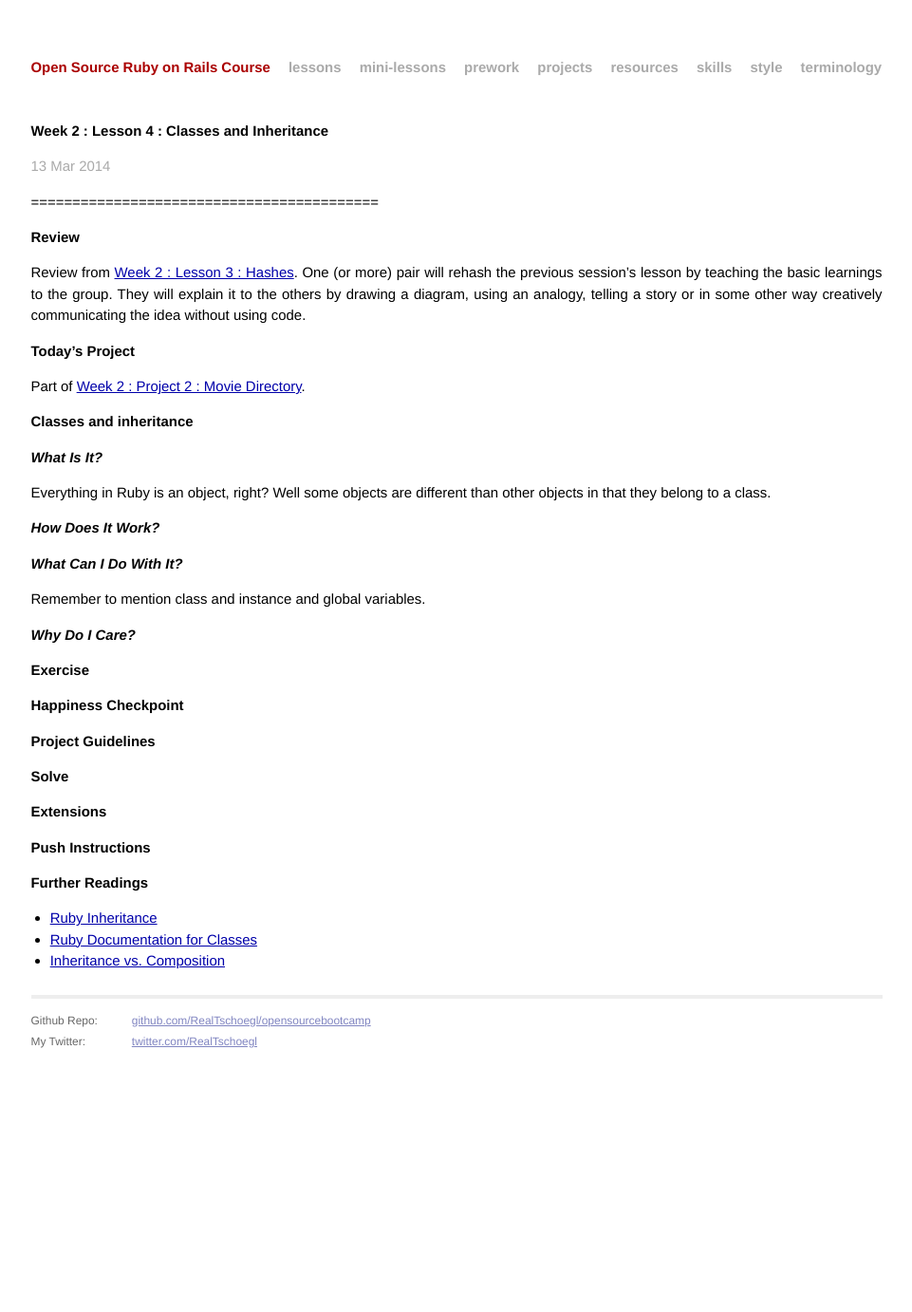
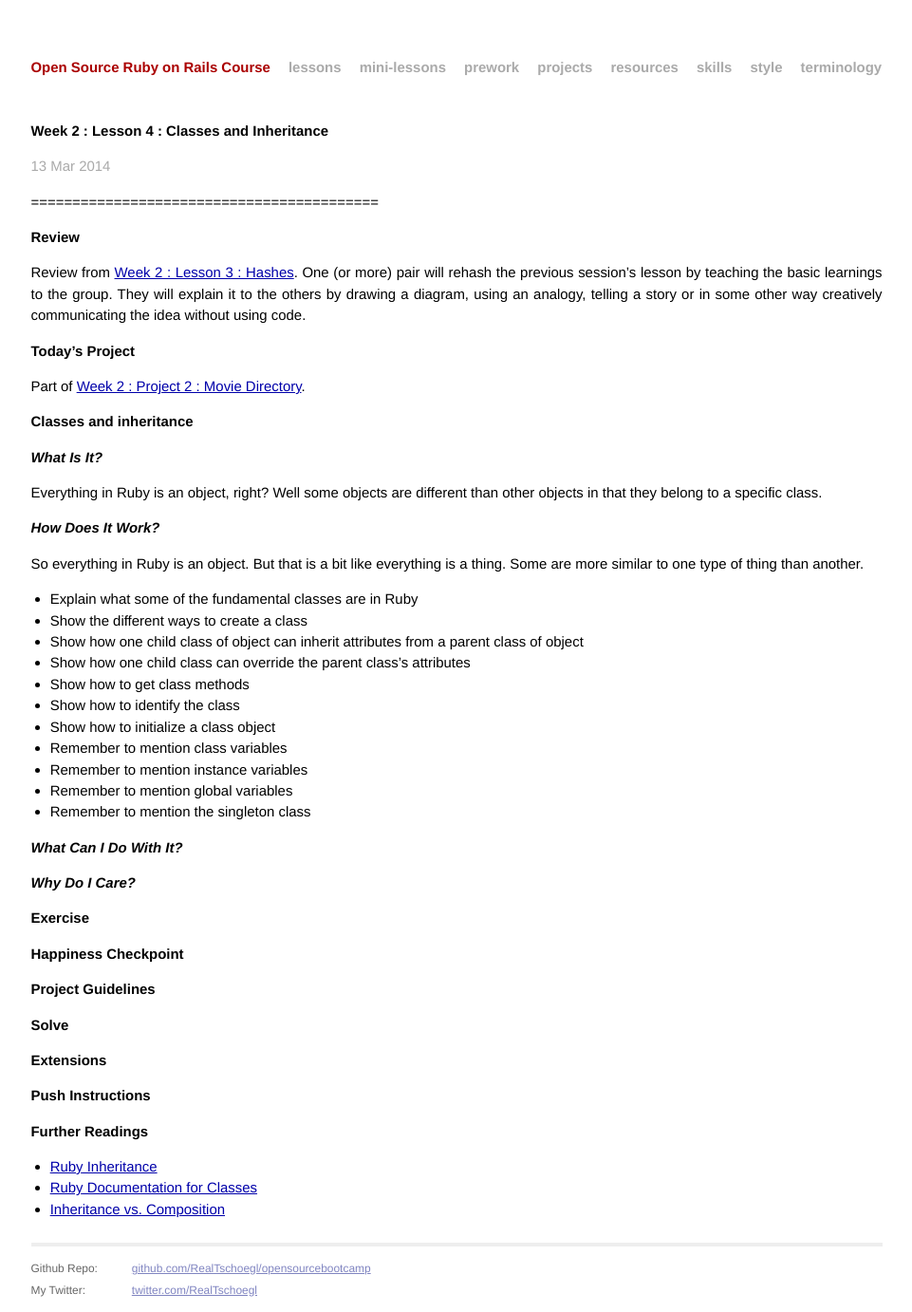
Before and after one commit to RealTschoegl/opensourcebootcamp, a Jekyll site: the page built from _posts/2014-03-13-lesson-classes.markdown, in a window 1280 px wide. Shown: the whole page at 95% size, without its empty margins (159-1120 px from the left). Built offline with Jekyll 4.4.1, drawn with Linux system fonts in a browser that asks for light colours; Markdown is read by kramdown in place of the engine named in the settings; before the commit the page ends 1120 px from its top, so only the background shows below that.

Commit message:
Updated 2014-03-13-lesson-classes.markdown

```diff
--- a/_posts/2014-03-13-lesson-classes.markdown
+++ b/_posts/2014-03-13-lesson-classes.markdown
@@ -16,13 +17,27 @@ Part of [Week 2 : Project 2 : Movie Directory]({{ site.baseurl}}{% post_url 2014
 
 ### _What Is It?_
 
-Everything in Ruby is an object, right?  Well some objects are different than other objects in that they belong to a class.
+Everything in Ruby is an object, right?  Well some objects are different than other objects in that they belong to a specific class.
 
 ### _How Does It Work?_
 
+So everything in Ruby is an object.  But that is a bit like everything is a thing. Some are more similar to one type of thing than another.
+
+* Explain what some of the fundamental classes are in Ruby
+* Show the different ways to create a class
+* Show how one child class of object can inherit attributes from a parent class of object
+* Show how one child class can override the parent class's attributes
+* Show how to get class methods
+* Show how to identify the class
+* Show how to initialize a class object
+* Remember to mention class variables
+* Remember to mention instance variables
+* Remember to mention global variables
+* Remember to mention the singleton class
+
 ### _What Can I Do With It?_
 
-Remember to mention class and instance and global variables.
+
 
 ### _Why Do I Care?_
 
```
Also changed, not shown: other parts of _posts/2014-03-13-lesson-classes.markdown (+1 -0 lines).
